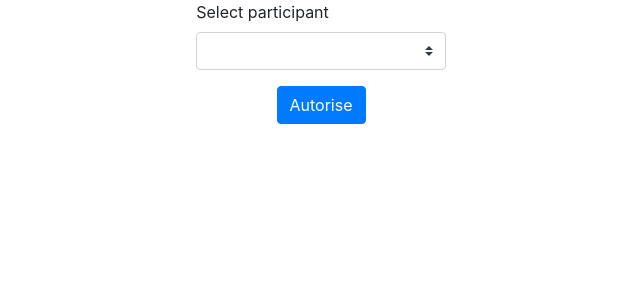
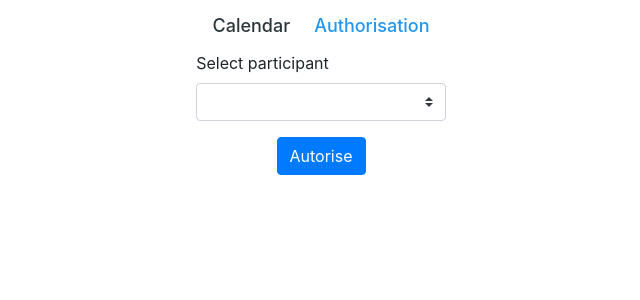
Before and after one commit to antonlazurko/Calendar_React, a React (Create React App) app in the folder calendar/: page /authorisation in a window 1280 px wide. Shown: the top 300 px of the page, without its empty margins (319-959 px from the left). Built offline with nearby package versions, Linux system fonts and the light colour scheme.

Commit message:
realized routing

```diff
--- a/calendar/package.json
+++ b/calendar/package.json
@@ -2,7 +2,7 @@
   "name": "calendar",
   "version": "0.1.0",
   "private": true,
-   "homepage": "https://antonlazurko.github.io/Calendar_React",
+  "homepage": "https://antonlazurko.github.io/Calendar_React",
   "dependencies": {
     "@testing-library/jest-dom": "^5.11.9",
     "@testing-library/react": "^11.2.5",
@@ -15,6 +15,7 @@
     "react": "^17.0.1",
     "react-bootstrap": "^1.5.1",
     "react-dom": "^17.0.1",
+    "react-router-dom": "^5.2.0",
     "react-scripts": "4.0.3",
     "react-toastify": "^7.0.3",
     "web-vitals": "^1.1.0"
--- a/calendar/src/App.js
+++ b/calendar/src/App.js
@@ -1,4 +1,6 @@
 import { lazy, Suspense, useState } from 'react';
+import { Switch, Route, Redirect } from 'react-router-dom';
+
 import { ToastContainer } from 'react-toastify';
 
 import 'react-toastify/dist/ReactToastify.css';
@@ -6,18 +8,25 @@ import 'bootstrap/dist/css/bootstrap.min.css';
 
 import Container from './components/container/container';
 
-const MainView = lazy(() =>
-  import('./views/main/main-view' /*webpackChunkName: "MainView" */),
-);
-const AuthView = lazy(() =>
-  import('./views/auth/auth-view' /*webpackChunkName: "AuthView" */),
-);
+const MainView = lazy(() => import('./views/main/main-view'));
+const AuthView = lazy(() => import('./views/auth/auth-view'));
+const NotFoundView = lazy(() => import('./views/NotFoundView/NotFoundView'));
 
 function App() {
   const [authUser, setAuthUser] = useState();
   return (
     <Suspense fallback={<div>Downloading...</div>}>
       <Container>
+        <Switch>
+          <Route path="/" exact>
+            {authUser ? (
+              <MainView user={authUser} />
+            ) : (
+              <Redirect to="/authorisation" />
+            )}
+          </Route>
+
+          <Route path="/authorisation">
             {!authUser ? (
               <AuthView
                 onSubmit={value => {
@@ -25,8 +34,13 @@ function App() {
                 }}
               />
             ) : (
-          <MainView user={authUser} />
+              <Redirect to="/" />
             )}
+          </Route>
+          <Route>
+            <NotFoundView />
+          </Route>
+        </Switch>
         <ToastContainer autoClose={1800} />
       </Container>
     </Suspense>
--- a/calendar/src/components/container/container.js
+++ b/calendar/src/components/container/container.js
@@ -1,8 +1,14 @@
 import PropTypes from 'prop-types';
+import Navigation from '../navigation/Navigation';
 import styles from './container.module.css';
 
 export default function Container({ children }) {
-  return <div className={styles.container}>{children}</div>;
+  return (
+    <div className={styles.container}>
+      <Navigation />
+      {children}
+    </div>
+  );
 }
 Container.propTypes = {
   children: PropTypes.node,
--- /dev/null
+++ b/calendar/src/components/navigation/Navigation.js
@@ -0,0 +1,25 @@
+import { NavLink } from 'react-router-dom';
+import styles from './navigation.module.css';
+
+const Navigation = () => (
+  <nav>
+    <NavLink
+      exact
+      to="/"
+      className={styles.link}
+      activeClassName={styles.activeLink}
+    >
+      Calendar
+    </NavLink>
+
+    <NavLink
+      to="/authorisation"
+      className={styles.link}
+      activeClassName={styles.activeLink}
+    >
+      Authorisation
+    </NavLink>
+  </nav>
+);
+
+export default Navigation;
--- /dev/null
+++ b/calendar/src/components/navigation/navigation.module.css
@@ -0,0 +1,13 @@
+.link {
+  display: inline-block;
+  text-decoration: none;
+  padding: 12px;
+  font-weight: 500;
+  color: #2a363b;
+  font-size: 18px;
+}
+
+.activeLink {
+  composes: link;
+  color: #2196f3;
+}
--- /dev/null
+++ b/calendar/src/views/NotFoundView/NotFoundView.js
@@ -0,0 +1,3 @@
+export default function NotFoundView() {
+  return <div>Page not found</div>;
+}
```
Also changed, not shown: 1 other file (tests, documents, lock files or other folders). Lines whose indentation alone changed are shown as unchanged.
